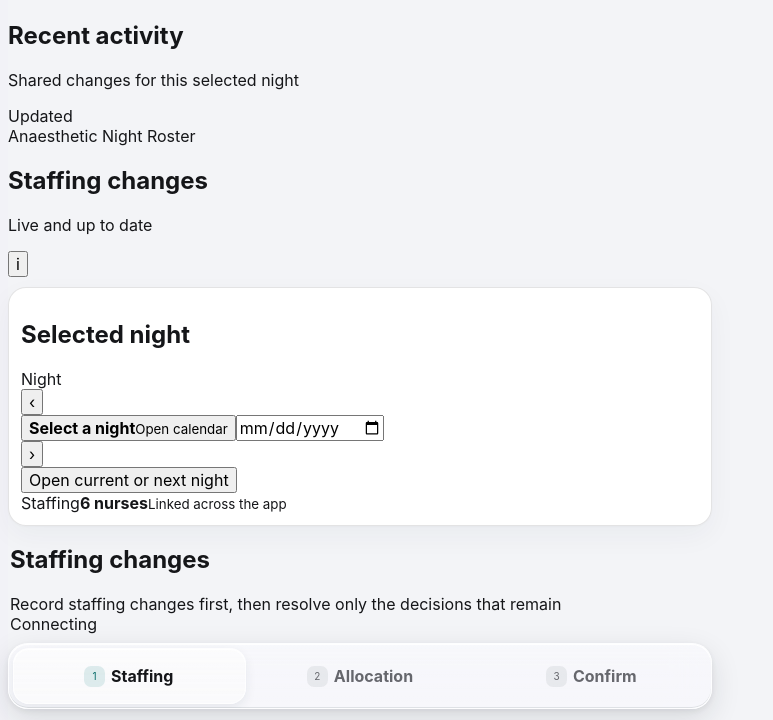
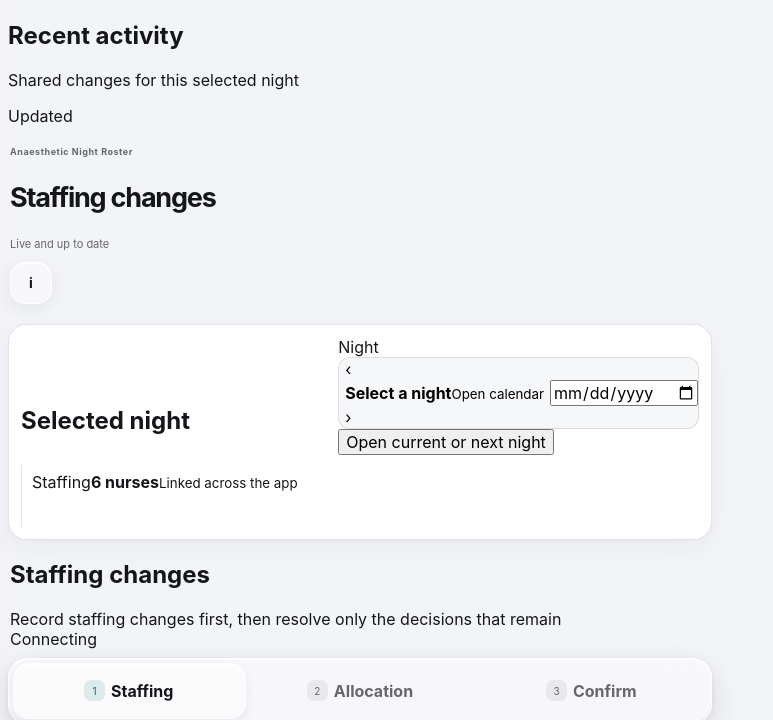
Before and after one commit to Wiggli/Anaesthetic-roster, a React app: page / in a window 1280 px wide. Shown: the part 4544-5264 px from the top of the page, without its empty margins (0-773 px from the left). Built offline with nearby package versions, Linux system fonts and the light colour scheme.

Commit message:
feat: load Liquid Glass screen refinements

```diff
--- a/src/tailwind.css
+++ b/src/tailwind.css
@@ -5,3 +5,6 @@
 @import "./liquid-glass.css";
 @import "./liquid-compat.css";
 @import "./liquid-workflow.css";
+@import "./liquid-screen-headers.css";
+@import "./liquid-date-context.css";
+@import "./liquid-chat-priority.css";
```
